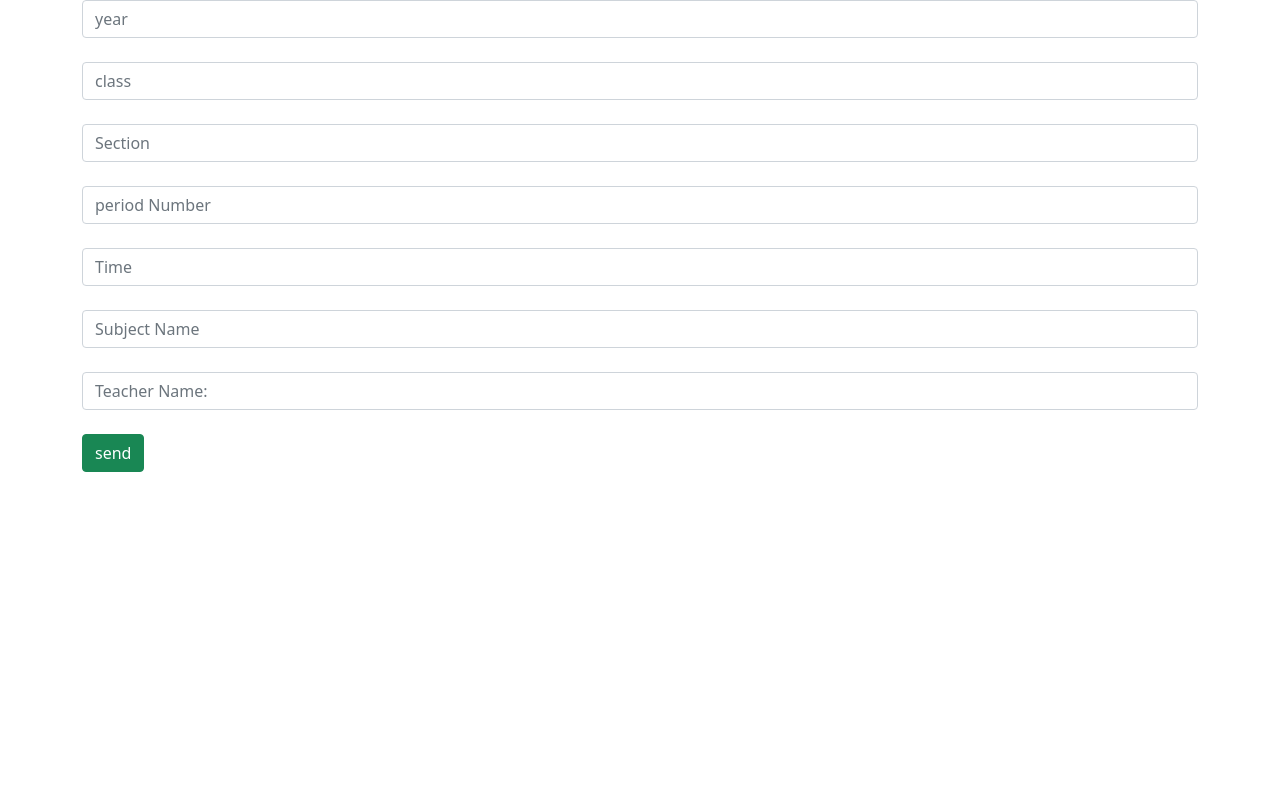
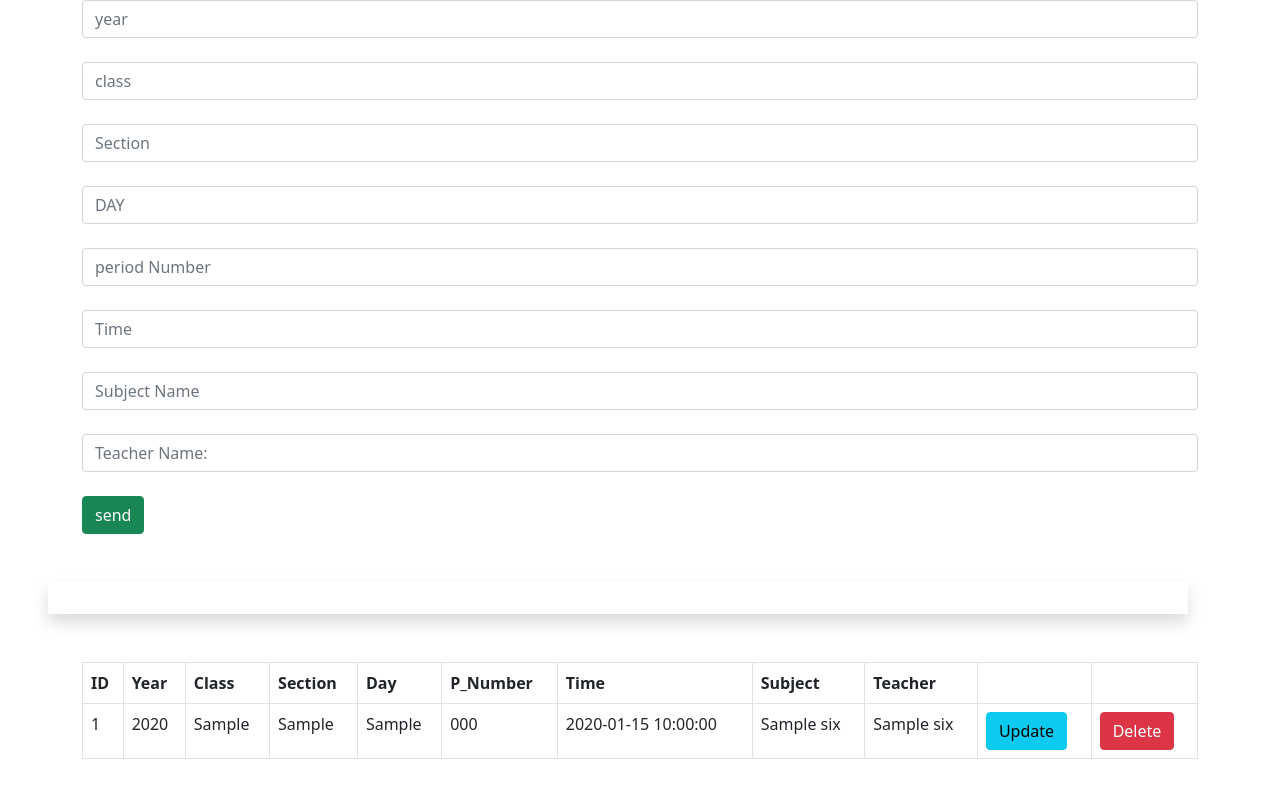
Before and after one commit to Rajibcse8/PHP_School_Routine_project_, a PHP site: page /admin.php in a window 1280 px wide. Run offline with PHP 8.4, Linux system fonts and the light colour scheme; tables that the repository leaves empty or names only in its code hold one stand-in row (values such as "Sample post"); data that the repository does not hold is empty.

Commit message:
Update admin.php

```diff
--- a/admin.php
+++ b/admin.php
@@ -1,3 +1,64 @@
+
+<?php
+
+
+
+
+
+$conn= mysqli_connect('localhost','root','','routine');
+
+
+if(isset($_POST['button1'])){
+
+ $year2= $_POST['year1'];
+ $class2=($_POST['class1']);
+ $section2=$_POST['section1'];
+ $day2=$_POST['day1'];
+ $period2=$_POST['period1'];
+ $time2=$_POST['time1'];
+ $subject2=$_POST['subject1'];
+ $teacher2=$_POST['teacher1'];
+
+ $class2 =(string) strtolower($class2);
+
+
+ if(!empty($year2) &&  !empty($class2) && !empty($section2) && !empty($period2) &&!empty($time2) &&!empty($subject2) && !empty($teacher2)){
+
+   //insert query  for class six
+
+
+        $query= "INSERT INTO   six(year,class,section,day,pnumber,timee,sname,tname)
+        VALUES('$year2','$class2','$section2','$day2','$period2','$time2','$subject2','$teacher2')";
+
+        $create_query= mysqli_query($conn,$query);
+
+
+
+
+
+
+}
+
+
+
+
+}
+
+
+
+
+
+
+
+
+
+
+
+
+?>
+
+
+
 <!doctype html>
 <html lang="en">
   <head>
@@ -15,7 +76,7 @@
 
   <div class="container"  >
 
-          <form action=""   method="post">
+          <form action= ""   method="post">
 
                 <input class="form-control" type="number"  name="year1" placeholder="year">
                <br>
@@ -23,7 +84,9 @@
                <br>
                <input class="form-control" type="text"  name="section1" placeholder="Section">
                <br>
-               <input class="form-control" type="number"  name="period1" placeholder="period Number">
+               <input class="form-control" type="text"  name="day1" placeholder="DAY" >
+               <br>
+               <input class="form-control" type="text"  name="period1" placeholder="period Number">
                <br>
                <input class="form-control" type="text"  name="time1" placeholder="Time">
                <br>
@@ -35,6 +98,186 @@
 
 
           </form>
+
+  </div>
+  <!--udpade delete design part-->
+
+  <div class="container  shadow m-5 p-3" class="d-flex justify-content-around">
+
+          <form action= ""   method="post">
+
+                <?php
+
+                     if(isset($_GET['update'])){
+
+                      $stid =$_GET['update'];
+                      $query="SELECT * FROM  six WHERE id={$stid}";
+                      $make_upd= mysqli_query($conn,$query);
+                      while($rd=mysqli_fetch_assoc($make_upd)){
+
+
+                        $upyear=$rd['year'];
+                        $upclass=$rd['class'];
+                        $upsec=$rd['section'];
+                        $upday=$rd['day'];
+                        $upnumer=$rd['pnumber'];
+                        $upt=$rd['timee'];
+                        $upsub=$rd['sname'];
+                        $upt=$rd['tname'];
+                        $id1=$rd['id'];
+
+                ?>
+
+               <input class="form-control" type="number"name="id"  value=<?php  echo $id1;  ?>  >
+               <input class="form-control" type="number"name="year1"  value=<?php  echo $upyear;  ?>  >
+               <input class="form-control" type="text"  name="class1"   value=<?php   echo $upclass;    ?>  >
+               <input class="form-control" type="text"  name="section1" value =<?php  echo $upsec;  ?>  >
+               <input class="form-control" type="text"  name="day1"     value=<?php echo $upday;  ?>  >
+               <input class="form-control" type="text"  name="period1"  value=<?php echo $upnumer  ?> >
+               <input class="form-control" type="text"  name="time1"    value =<?php  echo $upt; ?>>
+               <input class="form-control" type="text"  name="subject1" value=<?php echo $upsub;  ?> >
+               <input class="form-control" type="text"  name="teacher1" value=<?php  echo $upt;  ?> >
+               <input type="submit" value="update" name="button2" class="btn  btn-primary" >
+
+
+             <?php }}  ?>
+
+
+             <?php
+
+                  if(isset($_POST['button2'])){
+
+                    $id1=$_POST['id'];
+                    $year2= $_POST['year1'];
+                    $class2=$_POST['class1'];
+                    $section2=$_POST['section1'];
+                    $day2=$_POST['day1'];
+                    $period2=$_POST['period1'];
+                    $time2=$_POST['time1'];
+                    $subject2=$_POST['subject1'];
+                    $teacher2=$_POST['teacher1'];
+
+ if(!empty($year2) && !empty($class2) && !empty($section2) && !empty($period2) &&!empty($time2) &&!empty($subject2) && !empty($teacher2)){
+
+   $query="UPDATE TABLE six SET year=$year2,class=$class2,section=$section2,day=$day2,pnumber=$period2,timee=$time2,sname=$subject2 , tname= $teacher2 WHERE id=$id1 ";
+
+
+          $updateQuery= mysqli_query($conn, $query);
+
+
+
+   //    header("Refresh:0; url=admin.php");
+
+}
+
+
+
+
+                  }
+
+
+
+             ?>
+
+
+
+
+          </form>
+
+  </div>
+
+
+  <!-- update  part  end -->
+
+
+  <div class="container">
+         <table class="table table-bordered">
+         <tr>
+         <th>ID</th>
+         <th>Year</th>
+         <th>Class</th>
+         <th>Section</th>
+         <th>Day</th>
+         <th>P_Number</th>
+         <th>Time</th>
+         <th>Subject</th>
+         <th>Teacher</th>
+         <th></th>
+         <th></th>
+         </tr>
+
+         <tr>
+
+         <?php
+
+               $query ="SELECT * FROM six";
+               $readquery= mysqli_query($conn,$query);
+               if($readquery->num_rows > 0){
+                   while($rd=mysqli_fetch_assoc($readquery)){
+                    $ID=$rd['id'];
+                    $Year= $rd['year'];
+                    $Class=$rd['class'];
+                    $Section=$rd['section'];
+                    $Day=$rd['day'];
+                    $P_Number=$rd['pnumber'];
+                    $Time=$rd['timee'];
+                    $Subject=$rd['sname'];
+                    $Teacher=$rd['tname'];
+
+
+
+
+
+
+
+         ?>
+            <td><?php   echo   $ID ?>  </td>
+            <td><?php   echo   $Year ?>  </td>
+            <td><?php   echo $Class;  ?></td>
+            <td> <?php  echo $Section;  ?>  </td>
+            <td> <?php  echo $Day;  ?> </td>
+            <td> <?php  echo $P_Number;  ?>  </td>
+            <td> <?php  echo $Time;  ?> </td>
+            <td> <?php  echo  $Subject;  ?> </td>
+            <td> <?php  echo $Teacher;  ?> </td>
+            <td>  <a href="admin.php?update=<?php  echo $ID;    ?>    " class="btn btn-info">Update</a> </td>
+            <td>  <a href="admin.php?delete=<?php  echo $ID;    ?>    " class="btn btn-danger">Delete</a> </td>
+
+
+         </tr>
+
+         <?php  }} else{
+
+             echo "NO Data Found  . Please Insert The Data";
+         } ?>
+
+         </table>
+<!-- DELETE QUERY START -->
+         <?php
+
+      if(isset($_GET['delete'])){
+
+
+        $stdid=$_GET['delete'];
+        $query ="DELETE FROM  six WHERE id={$stdid }";
+        $make_del=mysqli_query($conn,$query);
+        header("Refresh:0; url=admin.php");
+
+      }
+
+?>
+
+<!-- DELETE QUERY START -->
+
+
+<!-- Update QUery Start  -->
+
+    <?php
+
+
+
+    ?>
+
 
   </div>
 
@@ -55,53 +298,3 @@
     -->
   </body>
 </html>
-
-<?php
-
-
-function checknull(){
-
-   if( !empty($class2) && !empty($year2) && !empty($section2) && !empty( $period2) && !empty($time2 )&& !empty($subject2)&& !empty($teacher2)  ){
-            echo "HELLO";
-   }
-
-   else return false;
-
-}
-
-
-
- $year2= $_POST['year1'];
- $class2=$_POST['class1'];
- $section2=$_POST['section1'];
- $period2=$_POST['period1'];
- $time2=$_POST['time1'];
- $subject2=$_POST['subject1'];
- $teacher2=$_POST['teacher1'];
-
- $class2= strtolower($class2);
-
-
-
- $conn= mysqli_connect('localhost','root','','routine');
-
-
-
-
- if(isset($_POST['button1'])){
-       $check= checknull();
-       echo $check;
-
-
-}
-
-
-
-
-
-
-
-
-
-
-?>
```
